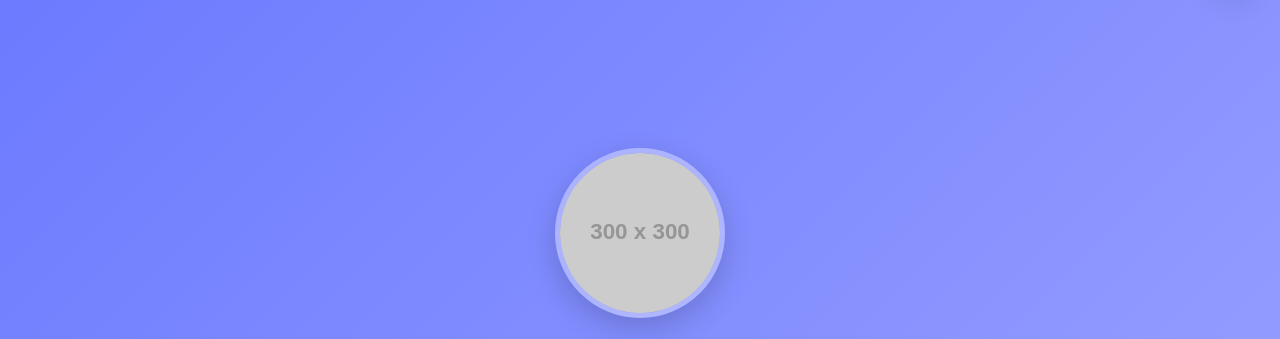
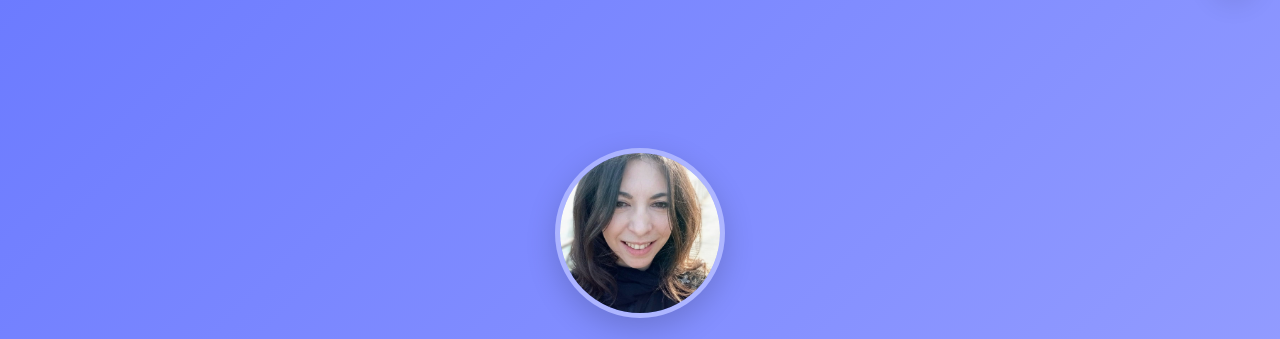
Before and after one commit to veronicapasqualin/veronicapasqualin.github.io, a plain HTML site: page index.html in a window 1280 px wide. Shown: the part 70-409 px from the top of the page. Drawn offline with Linux system fonts and the light colour scheme; placeholder pictures from the web are drawn by us.

Commit message:
Update index.html

```diff
--- a/index.html
+++ b/index.html
@@ -363,7 +363,7 @@
   </nav>
 
   <header>
-    <img src="https://via.placeholder.com/300" alt="Profile photo" />
+    <img src="profile.jpg" alt="Veronica Pasqualin" class="profile-photo">
     <h1>Veronica Pasqualin</h1>
     <p>International Digital Marketing | Analytics | Applied AI</p>
     <p class="hero-sub">
```
